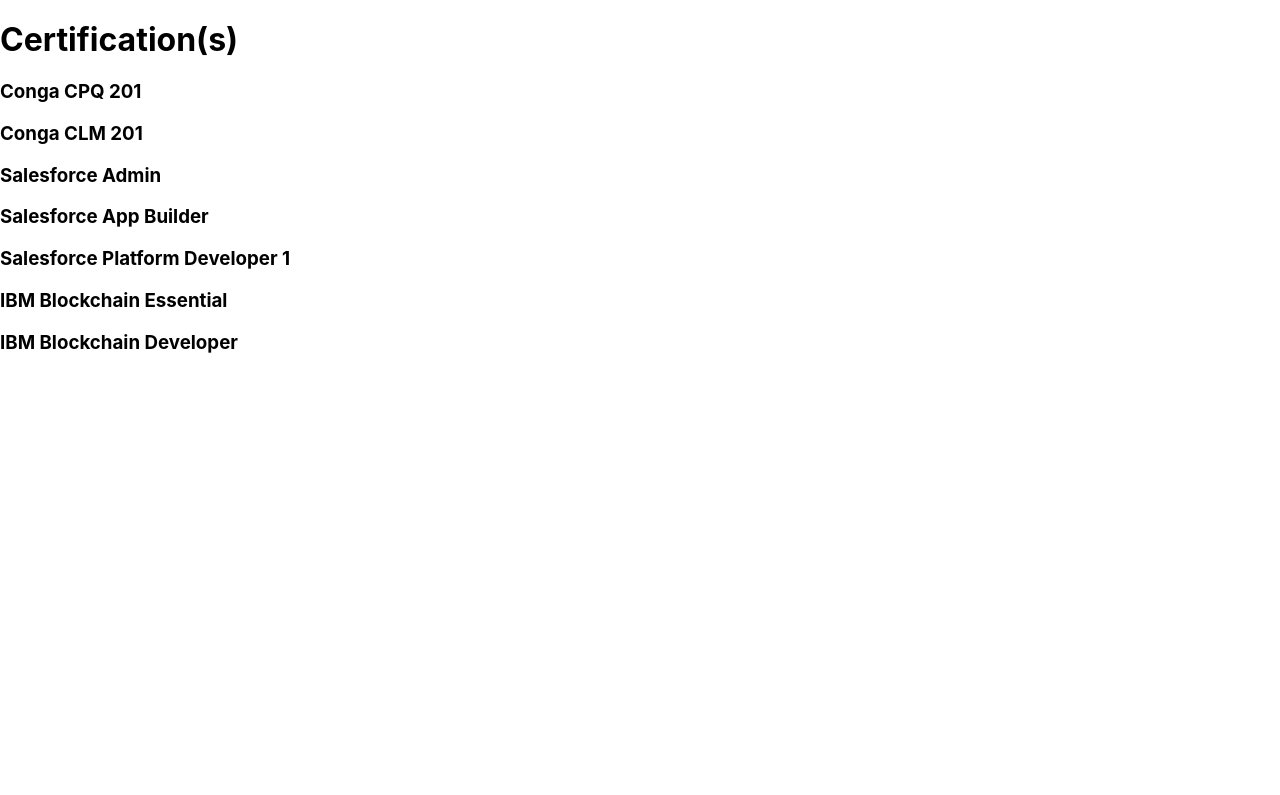
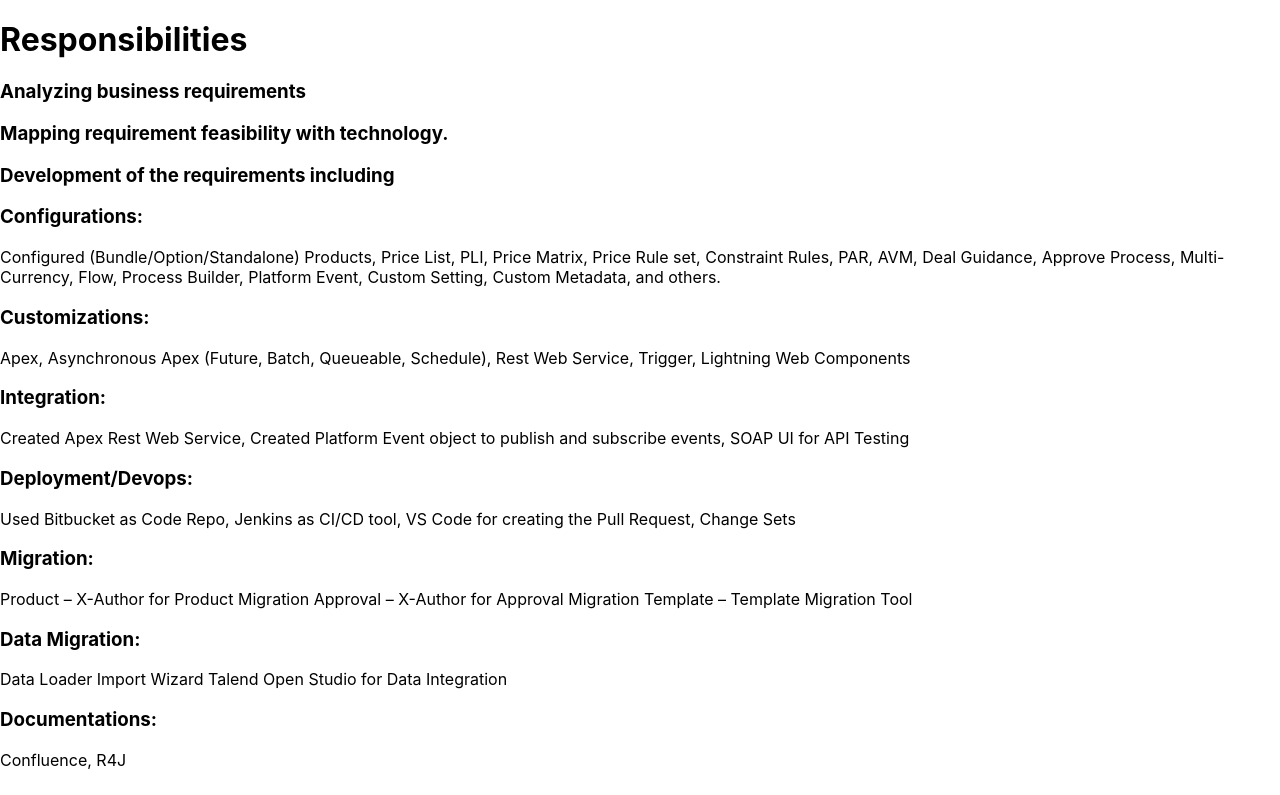
Before and after one commit to abhinavformula1/resume, a React (Create React App) app: page / in a window 1280 px wide. Shown: the part 1322-2117 px from the top of the page. Before the commit the page ends 1694 px from the top, so only its background shows below. Built offline with nearby package versions, Linux system fonts and the light colour scheme.

Commit message:
Responsibites

```diff
--- a/src/App.js
+++ b/src/App.js
@@ -4,6 +4,8 @@
 import Summary from './components/professionalSummary'
 import Skills from './components/technicalSkills'
 import ProjectsSummary from './components/projectsSummary'
+import Responsibilities from './components/responsibilities'
+
 
 export default function App() {
   return (
@@ -13,6 +15,7 @@
       <Summary/>
       <Skills/>
       <ProjectsSummary/>
+      <Responsibilities/>
       <Certifcations/>
     </div>
   );
--- /dev/null
+++ b/src/components/responsibilities.jsx
@@ -0,0 +1,69 @@
+import React from "react";
+
+const Responsibilities = () => {
+  return (
+    <div >
+      <h1>Responsibilities</h1>
+      <div>
+          <h3>Analyzing business requirements</h3>
+          <h3>Mapping requirement feasibility with technology.</h3>
+          <h3>Development of the requirements including </h3>
+          <div>
+              <h3>Configurations:</h3>
+              <p>
+              Configured (Bundle/Option/Standalone) Products,
+              Price List, PLI, Price Matrix, Price Rule set,
+              Constraint Rules, PAR, AVM, Deal Guidance,
+              Approve Process, Multi-Currency, Flow, Process Builder,
+              Platform Event, Custom Setting, Custom Metadata, and others.
+              </p>
+          </div>
+          <div>
+              <h3>Customizations:</h3>
+              <p>
+              Apex, Asynchronous Apex (Future, Batch, Queueable, Schedule),
+              Rest Web Service, Trigger, Lightning Web Components
+              </p>
+          </div>
+          <div>
+              <h3>Integration:</h3>
+              <p>
+              Created Apex Rest Web Service,
+              Created Platform Event object to publish and subscribe events,
+              SOAP UI for API Testing
+              </p>
+          </div>
+          <div>
+              <h3>Deployment/Devops:</h3>
+              <p>
+              Used Bitbucket as Code Repo, Jenkins as CI/CD tool,
+              VS Code for creating the Pull Request, Change Sets
+              </p>
+          </div>
+          <div>
+              <h3>Migration:</h3>
+              <p>
+                Product – X-Author for Product Migration
+                Approval – X-Author for Approval Migration
+                Template – Template Migration Tool
+              </p>
+          </div>
+          <div>
+              <h3>Data Migration:</h3>
+              <p>
+                Data Loader
+                Import Wizard
+                Talend Open Studio for Data Integration
+              </p>
+          </div>
+        <div>
+            <h3>Documentations:</h3>
+            <p>
+            Confluence, R4J
+            </p>
+        </div>
+      </div>
+    </div>
+  );
+};
+export default Responsibilities;
```
